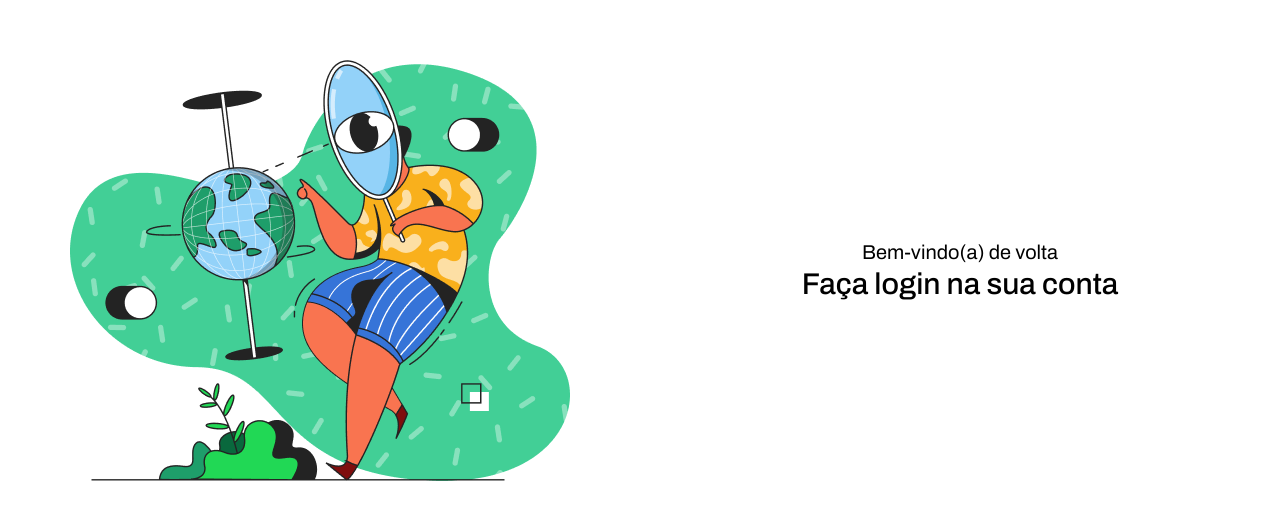
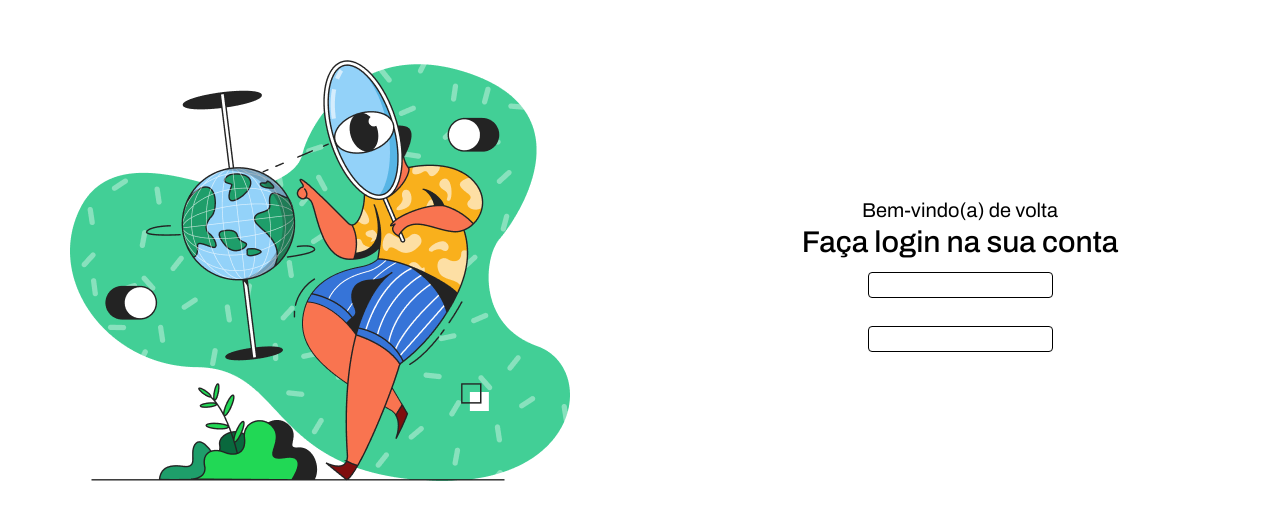
Before and after one commit to lucasrodriguescunha/login-codelab, a Next.js app: page / in a window 1280 px wide. Shown: the part 130-650 px from the top of the page. Built offline with nearby package versions, Linux system fonts and the light colour scheme.

Commit message:
feat: enhance InputField component with props for label, type, and placeholder

```diff
--- a/app/shared/InputField.tsx
+++ b/app/shared/InputField.tsx
@@ -1,8 +1,14 @@
-import {Input} from '@/app/shared/Input';
+import {InputFieldProps} from '@/app/types';
 
-export const InputField = () => {
+export const InputField = ({label, type, placeholder}: InputFieldProps) => {
     return (
-        <>
-        </>
+        <div className='flex flex-col gap-1'>
+            <label className='text-sm font-medium'>{label}</label>
+            <input
+                type={type}
+                placeholder={placeholder}
+                className="border rounded px-3 py-2 focus:outline-none focus:ring-2 focus:ring-blue-500"
+            />
+        </div>
     );
 };
```
